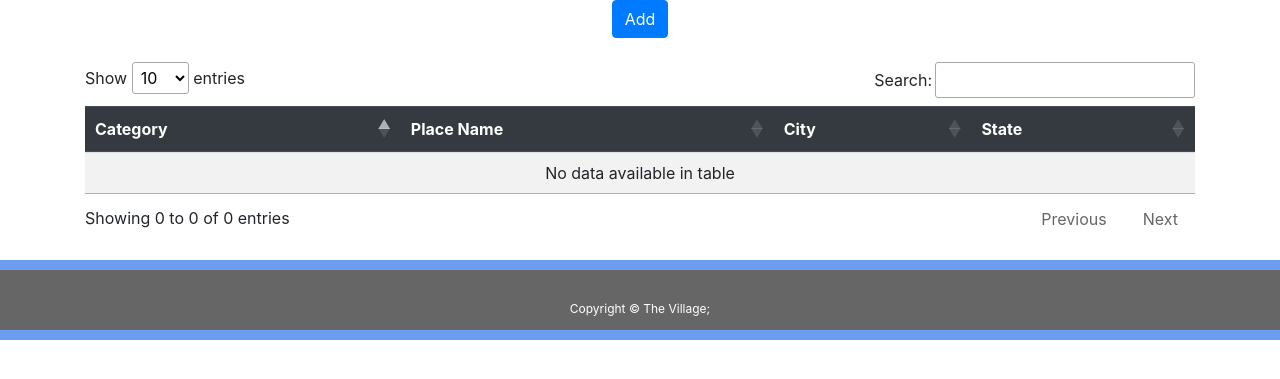
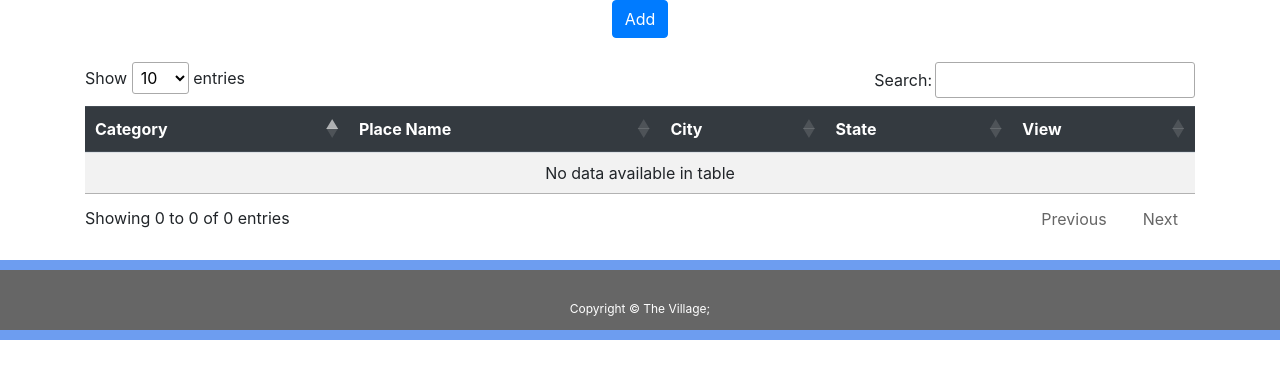
Before and after one commit to shimmer10/the_village, a Node server app: page /search in a window 1280 px wide. Shown: the part 106-485 px from the top of the page. Run offline with Node 20, Linux system fonts and the light colour scheme; data that the repository does not hold is empty; some libraries are stand-ins or nearby versions.

Commit message:
grabbing id for view button

```diff
--- a/views/search.handlebars
+++ b/views/search.handlebars
@@ -190,15 +190,17 @@
                     <th scope="col">Place Name</th>
                     <th scope="col">City</th>
                     <th scope="col">State</th>
+                    <th scope="col">View</th>
                 </tr>
             </thead>
             <tbody id="table-body">
                 {{#each place}}
-                <tr class="table-row" data-value="{{id}}">
+                <tr class="table-row">
                     <td>{{category}}</td>
                     <td>{{place_name}}</td>
                     <td>{{city}}</td>
                     <td>{{jurisdiction}}</td>
+                    <td class="align-middle"><button class="btn btn-primary view-button" data-value="{{id}}">View</button></td>
                 </tr>
                 {{/each}}
             </tbody>
```
Also changed, not shown: public/js/app.js.
